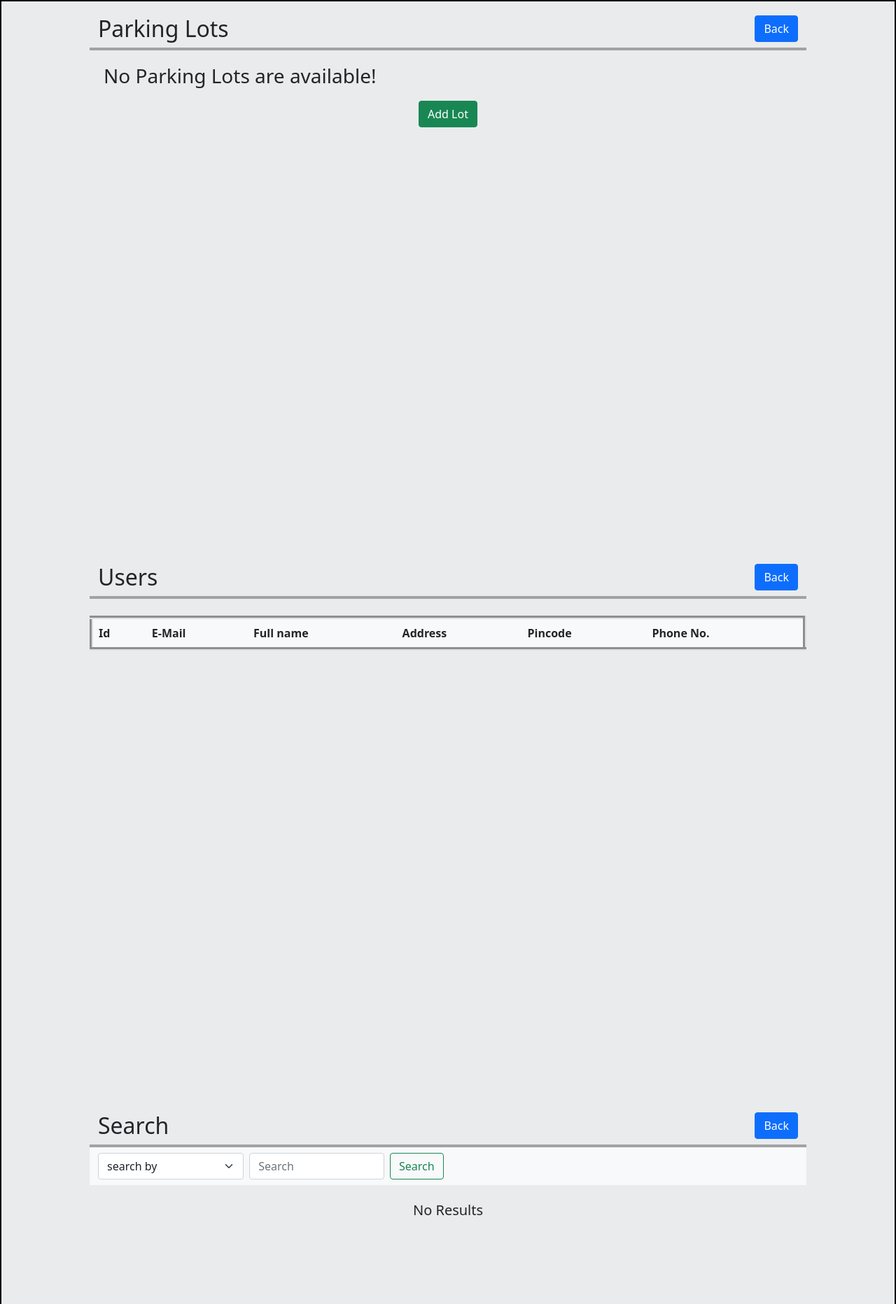
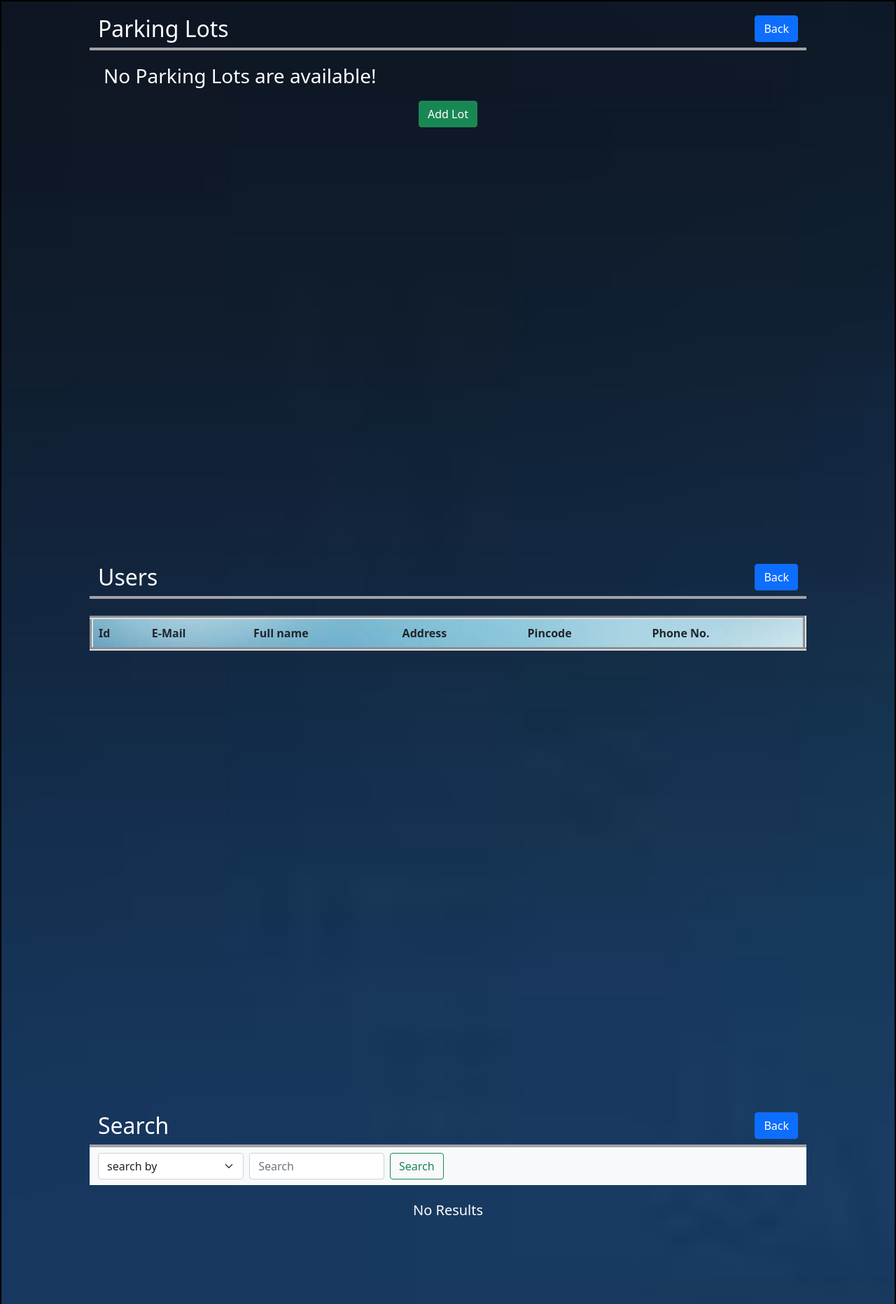
Before and after one commit to 23f2003040/Vehicle-Parking-App-1, a Flask app: page /admin_dashboard in a window 1280 px wide. Shown: the part 56-1920 px from the top of the page at 70% size. Run offline with Flask 3, Linux system fonts and the light colour scheme; lists and menus that the app fills with data are empty.

Commit message:
upgrade frontend

```diff
--- a/static/style.css
+++ b/static/style.css
@@ -5,6 +5,19 @@
 #container{
     border: 2px solid black;
     background-color: rgb(233, 235, 236);
+    background-image: url('image/bg_8.avif');
+    background-repeat: no-repeat;
+    background-size: cover;
+    background-position: center;
+}
+
+#container-1{
+    border: 2px solid black;
+    background-color: rgb(233, 235, 236);
+    background-image: url('image/car_6.jpg');
+    background-repeat: no-repeat;
+    background-size: cover;
+    background-position: center;
 }
 
 #panel{
@@ -19,6 +32,7 @@
     margin: auto;
     margin-top: 50px;
     margin-bottom: 50px;
+    margin-left: 60px;
     border-radius: 20px;
     padding:30px;
     border: 1px solid black;
@@ -29,10 +43,16 @@
     padding-top: 20px;
     width: 80vw;
     margin: auto;
+    color: white;
   }
 h3{
     padding: 20px;
     padding-bottom: 10px;
+    color: white;
+
+}
+h5:not #card-title{
+    color: white;
 }
 .container1{
     display: grid;
@@ -53,3 +73,12 @@ h3{
     border: 2px solid black;
     padding-top: 10px;
 }
+.card,table,.modal-content,#input-form{
+    background-image: url('image/bg_10.jpg');
+    background-repeat: no-repeat;
+    background-size: cover;
+    background-position: center;
+}
+.modal-title{
+    margin-left: 40%;
+}
--- a/templates/admin_dashboard.html
+++ b/templates/admin_dashboard.html
@@ -67,7 +67,7 @@
         {%if lot%}
         <div id="a">
           {%for l in lot%}
-            <div class="card" style="width: max(23%, 260px);" id="b">
+            <div class="card " style="width: max(23%, 260px);" id="b">
               <div class="text-center">
                 <input type="hidden" name="lot_id" value="{{l.id}}">
                 <h5 class="card-title">{{l.name}}</h5>
@@ -97,7 +97,7 @@
           {%endfor%}
         </div>
         {%else%}
-        <div><h3>No Parking Lots are available!</h3></div>
+        <div><h3 style="color: white;">No Parking Lots are available!</h3></div>
         {%endif%}
         <div class="d-flex justify-content-md-center my-2">
           <button type="button" class="btn btn-success" data-bs-toggle="modal" data-bs-target="#addLot">Add Lot</button>
@@ -161,7 +161,6 @@
             </nav>
             {%if search_value%}
             {%if value==0%}
-            <h5>Users</h5>
             <table class="table bg-light" border="5">
               <thead>
                 <tr>
@@ -193,9 +192,8 @@
                             <h5 class="modal-title" id="exampleModalLabel">User History</h5>
                             <button type="button" class="btn-close" data-bs-dismiss="modal"></button>
                           </div>
-                          <div class="modal-body">
                             {%if u.reserve %}
-                            <table class="table bg-light mt-4" border="5">
+                            <table class="table bg-light m-0">
                               <thead>
                                 <tr>
                                   <th scope="col">Id</th>
@@ -228,7 +226,7 @@
                               </tbody>
                             </table>
                             {%else%} <div class="text-center">No History</div> {%endif%}
-                          </div>
+
                           <div class="modal-footer">
                             <button type="button" class="btn btn-secondary" data-bs-dismiss="modal">Close</button>
                           </div>
@@ -324,7 +322,7 @@
         </div>
             {%endif%}
             {%else%}
-            <h5 class="text-center">No Results</h5>
+            <h5 style="color: white;" class="text-center">No Results</h5>
           {%endif%}
       </div>
   </section>
@@ -508,7 +506,11 @@
     $(this).find('#ptime').val(values[5]);
   });
 </script>
+  <footer>
+    <div style="color: white;" class="ms-4">
+      © Vedant Sahu. All rights reserved.
+    </div>
+  </footer>
   </main>
-  <footer></footer>
 </body>
 </html>
--- a/templates/user_dashboard.html
+++ b/templates/user_dashboard.html
@@ -160,7 +160,7 @@
               </tbody>
             </table>
             {%else%}
-            <h5 class="text-center">No Results</h5>
+            <h5 style="color: white;" class="text-center">No Results</h5>
             {%endif%}
       </div>
   </section>
--- a/templates/user_register.html
+++ b/templates/user_register.html
@@ -8,7 +8,7 @@
     <link href="https://cdn.jsdelivr.net/npm/bootstrap@5.0.2/dist/css/bootstrap.min.css" rel="stylesheet" integrity="sha384-EVSTQN3/azprG1Anm3QDgpJLIm9Nao0Yz1ztcQTwFspd3yD65VohhpuuCOmLASjC" crossorigin="anonymous">
 </head>
 <body>
-  <div id="container">
+  <div id="container-1">
       <div id="panel">
           <div id="input-form">
           <h2 class="text-center mb-4">User Signup</h2>
```
Also changed, not shown: templates/login.html (+7 -2 lines), README.md, instance/my_app.sqlite3, static/11_time.png (added), static/12_time.png (added), static/image/bg_1.webp (added), static/image/bg_10.jpg (added), static/image/bg_3.jpeg (added), static/image/bg_4.webp (added), static/image/bg_7.jpeg (added), static/image/bg_8.avif (added), static/image/bg_9.webp (added), static/image/car_6.jpg (added), 1 other file.
